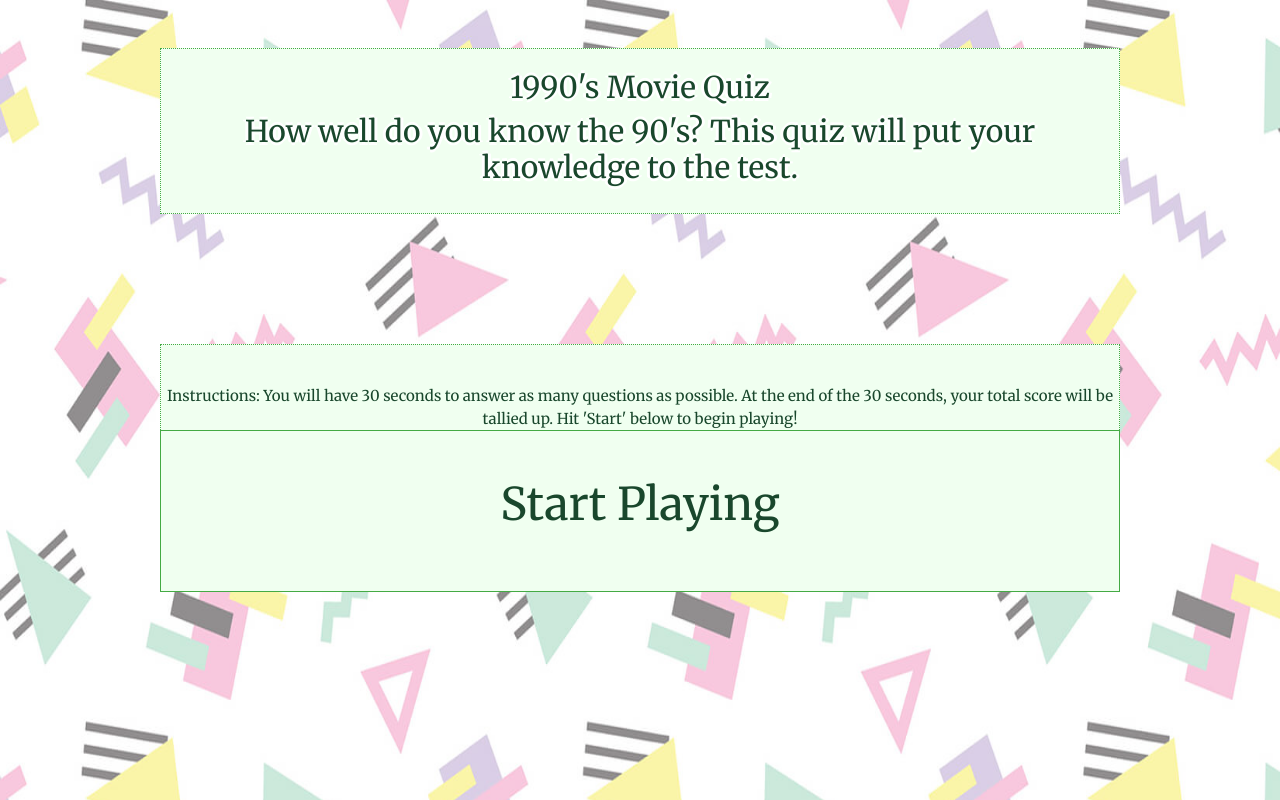
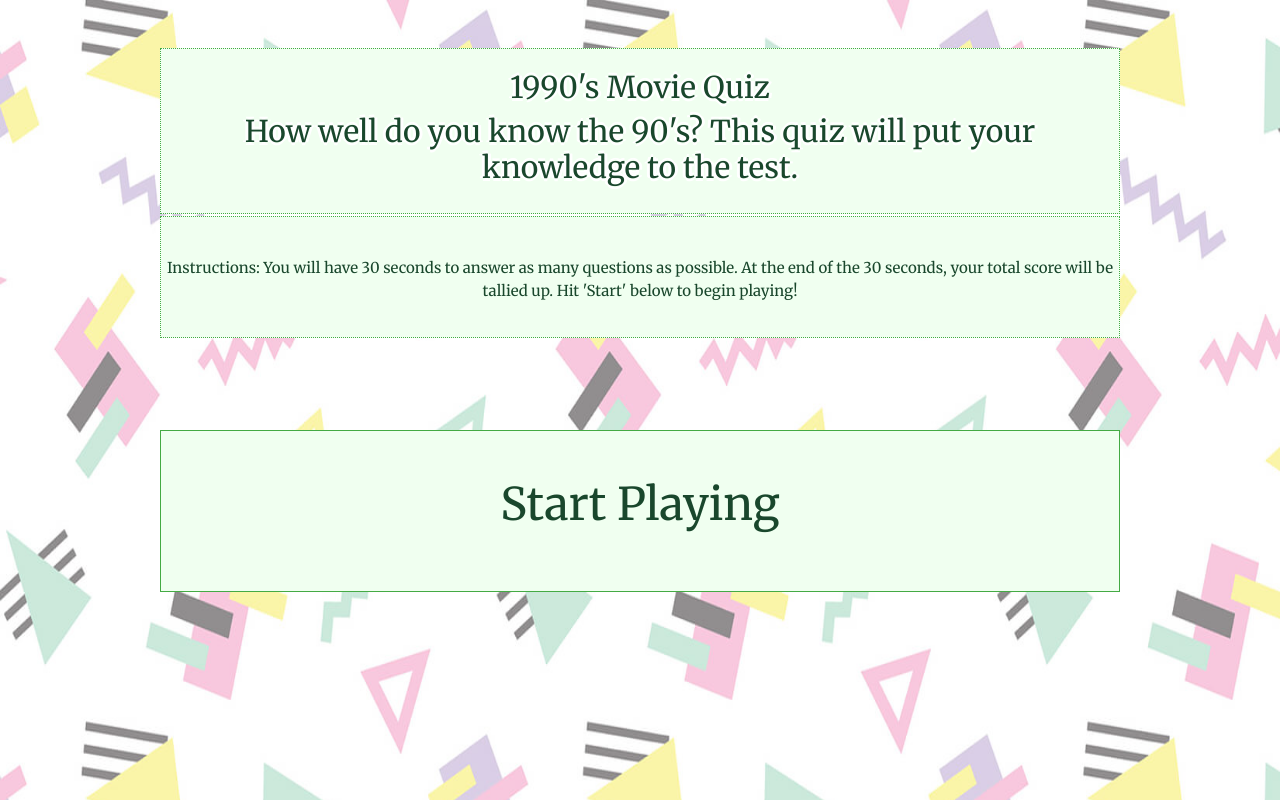
Before and after one commit to brandonlublin/triviagame, a plain HTML site: page index.html in a window 1280 px wide. Drawn offline with nearby package versions, Linux system fonts and the light colour scheme.

Commit message:
added reset.css

```diff
--- a/assets/css/reset.css
+++ b/assets/css/reset.css
@@ -0,0 +1,48 @@
+/* http://meyerweb.com/eric/tools/css/reset/
+    v2.0 | 20110126
+    License: none (public domain)
+*/
+
+html, body, div, span, applet, object, iframe,
+h1, h2, h3, h4, h5, h6, p, blockquote, pre,
+a, abbr, acronym, address, big, cite, code,
+del, dfn, em, img, ins, kbd, q, s, samp,
+small, strike, strong, sub, sup, tt, var,
+b, u, i, center,
+dl, dt, dd, ol, ul, li,
+fieldset, form, label, legend,
+table, caption, tbody, tfoot, thead, tr, th, td,
+article, aside, canvas, details, embed,
+figure, figcaption, footer, header, hgroup,
+menu, nav, output, ruby, section, summary,
+time, mark, audio, video {
+    margin: 0;
+    padding: 0;
+    border: 0;
+    font-size: 100%;
+    font: inherit;
+    vertical-align: baseline;
+}
+/* HTML5 display-role reset for older browsers */
+article, aside, details, figcaption, figure,
+footer, header, hgroup, menu, nav, section {
+    display: block;
+}
+body {
+    line-height: 1;
+}
+ol, ul {
+    list-style: none;
+}
+blockquote, q {
+    quotes: none;
+}
+blockquote:before, blockquote:after,
+q:before, q:after {
+    content: '';
+    content: none;
+}
+table {
+    border-collapse: collapse;
+    border-spacing: 0;
+}
--- a/assets/css/style.css
+++ b/assets/css/style.css
@@ -49,7 +49,7 @@
     font-size: 15px;
     text-align: center;
     margin: auto;
-    margin-top: 25%;
+    margin-top: 15%;
     position: absolute;
     width: 960px;
     height: 100px;
```
